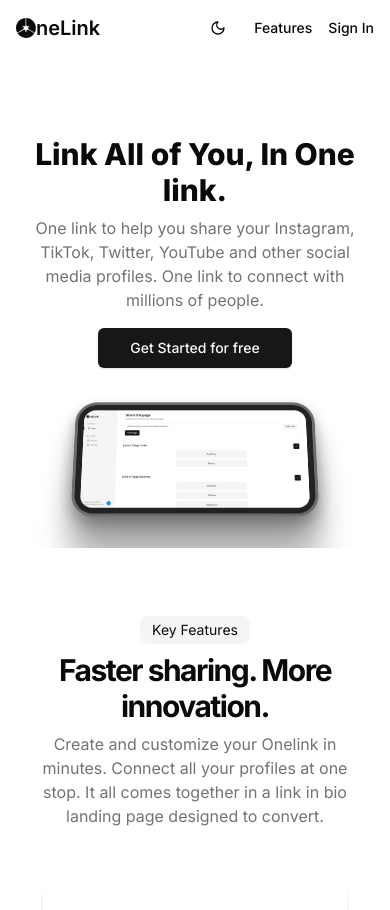
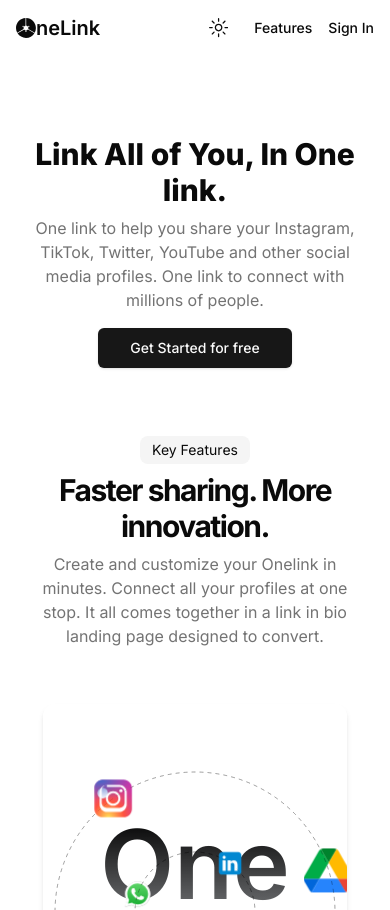
Before and after one commit to jyotideepjee1803/OneLink, a Next.js app: page / in a window 390 px wide. Shown: the top 910 px of the page. Built offline with nearby package versions, Linux system fonts and the light colour scheme.

Commit message:
landing page fixed

```diff
--- a/src/app/page.tsx
+++ b/src/app/page.tsx
@@ -1,6 +1,5 @@
 "use client";
 import { useState } from "react";
-import { MoonIcon, SunIcon } from "lucide-react";
 
 import { useTheme } from "next-themes";
 import Image from "next/image";
@@ -11,7 +10,7 @@
 import { Integrations } from "@/components/landing/Integration";
 import { ListCard } from "@/components/landing/ListsCard";
 import { OrbitCard } from "@/components/landing/OrbitCard";
-import { Button } from "@/components/ui/button";
+import { ThemeToggle } from "@/components/ThemeToggle";
 
 export default function LandingPage() {
   const { setTheme } = useTheme();
@@ -28,10 +27,7 @@
           <span className="sr-only">OneLink</span>
         </Link>
         <nav className="ml-auto flex gap-4 sm:gap-6 items-center">
-          <Button variant="ghost" size="icon" onClick={toggleDarkMode} className="rounded-full">
-            {isDarkMode ? <SunIcon className="h-4 w-4" /> : <MoonIcon className="h-4 w-4" />}
-            <span className="sr-only">Toggle dark mode</span>
-          </Button>
+          <ThemeToggle/>
           <Link
             className="text-sm font-medium hover:underline underline-offset-4"
             href="#features"
@@ -71,13 +67,13 @@
           </div>
 
           <div className="flex flex-col overflow-hidden">
+            {/* For larger screens */}
+            <div className="hidden md:block">
               <ContainerScroll
-              titleComponent = {
-                <></>
-              }
+                titleComponent={<></>}
               >
                 <Image
-                src={`/dashboard.png`}
+                  src="/dashboard.png"
                   alt="hero"
                   height={720}
                   width={1400}
@@ -85,6 +81,8 @@
                   draggable={false}
                 />
               </ContainerScroll>
+            </div>
+
           </div>
         </section>
         <section id="features" className="w-full py-12 md:py-24 lg:py-32">
--- /dev/null
+++ b/src/components/ThemeToggle.tsx
@@ -0,0 +1,40 @@
+"use client"
+
+import * as React from "react"
+import { MoonIcon, SunIcon } from "@radix-ui/react-icons"
+import { useTheme } from "next-themes"
+
+import { Button } from "@/components/ui/button"
+import {
+  DropdownMenu,
+  DropdownMenuContent,
+  DropdownMenuItem,
+  DropdownMenuTrigger,
+} from "@/components/ui/dropdown-menu"
+
+export function ThemeToggle() {
+  const { setTheme } = useTheme()
+
+  return (
+    <DropdownMenu>
+      <DropdownMenuTrigger asChild>
+        <Button variant="ghost" size="icon">
+          <SunIcon className="h-[1.2rem] w-[1.2rem] rotate-0 scale-100 transition-all dark:-rotate-90 dark:scale-0" />
+          <MoonIcon className="absolute h-[1.2rem] w-[1.2rem] rotate-90 scale-0 transition-all dark:rotate-0 dark:scale-100" />
+          <span className="sr-only">Toggle theme</span>
+        </Button>
+      </DropdownMenuTrigger>
+      <DropdownMenuContent align="end">
+        <DropdownMenuItem onClick={() => setTheme("light")}>
+          Light
+        </DropdownMenuItem>
+        <DropdownMenuItem onClick={() => setTheme("dark")}>
+          Dark
+        </DropdownMenuItem>
+        <DropdownMenuItem onClick={() => setTheme("system")}>
+          System
+        </DropdownMenuItem>
+      </DropdownMenuContent>
+    </DropdownMenu>
+  )
+}
```
Lines whose indentation alone changed are shown as unchanged.
